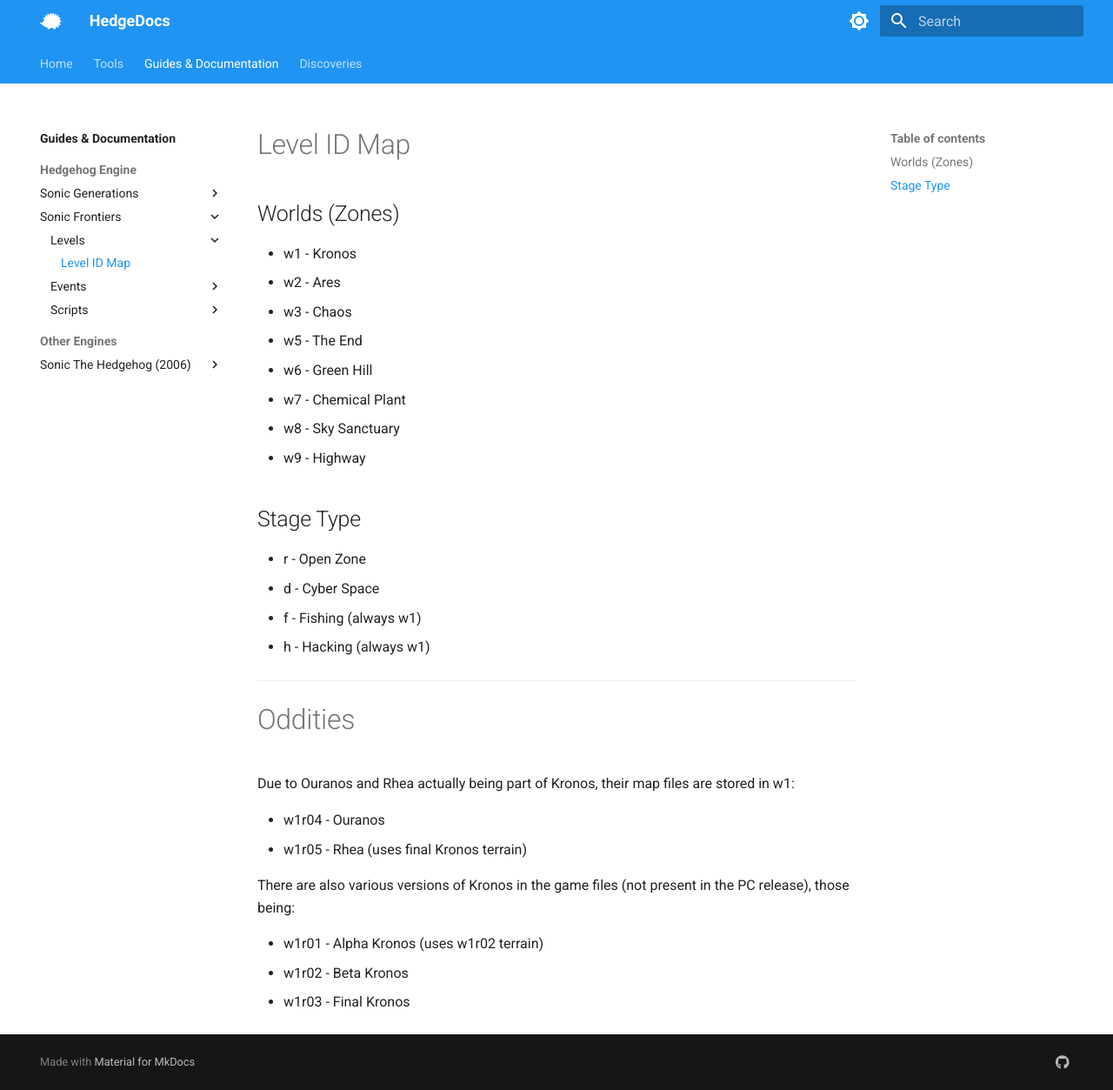
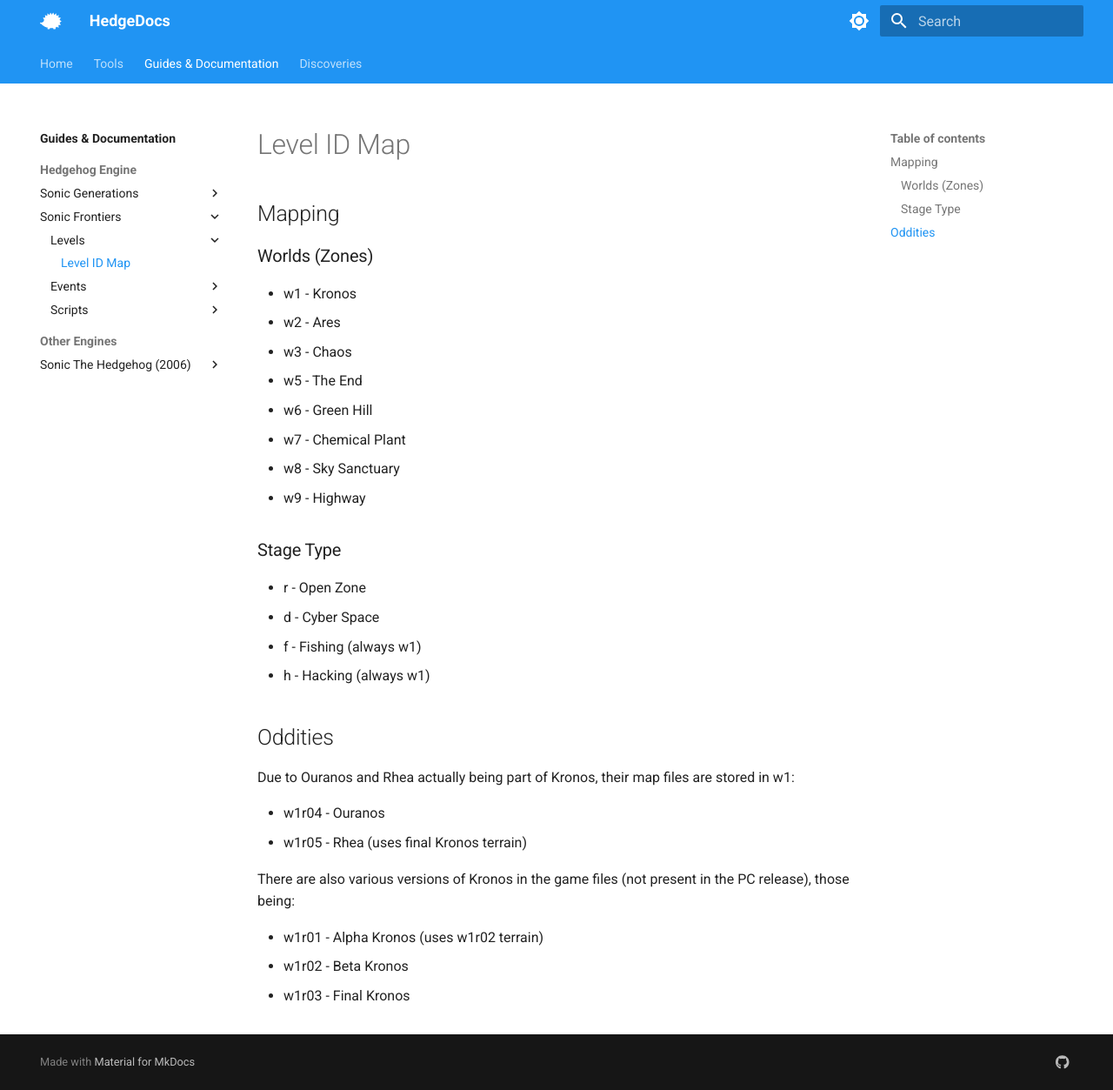
Before and after one commit to HedgeDocs/HedgeDocs.github.io, an MkDocs documentation site: the page built from docs/guides/hedgehog-engine/rangers/levels/ids.md, in a window 1280 px wide and 1253 px high. Shown: the whole window at 87% size. Built offline with MkDocs 1.6.1 and Material for MkDocs 9.7.7, drawn with Linux system fonts in a browser that asks for light colours; comment, search, counter and statistics services are not loaded.

Commit message:
Updated Frontiers level ID page to fit the guidelines

```diff
--- a/docs/guides/hedgehog-engine/rangers/levels/ids.md
+++ b/docs/guides/hedgehog-engine/rangers/levels/ids.md
@@ -3,7 +3,9 @@
 ---
 
 # Level ID Map
-## Worlds (Zones)
+
+## Mapping
+### Worlds (Zones)
 
 - w1 - Kronos
 - w2 - Ares
@@ -14,15 +16,13 @@
 - w8 - Sky Sanctuary
 - w9 - Highway
 
-## Stage Type
+### Stage Type
 - r - Open Zone
 - d - Cyber Space
 - f - Fishing (always w1)
 - h - Hacking (always w1)
 
-----
-
-# Oddities
+## Oddities
 Due to Ouranos and Rhea actually being part of Kronos, their map files are stored in w1:
 
 - w1r04 - Ouranos
```
